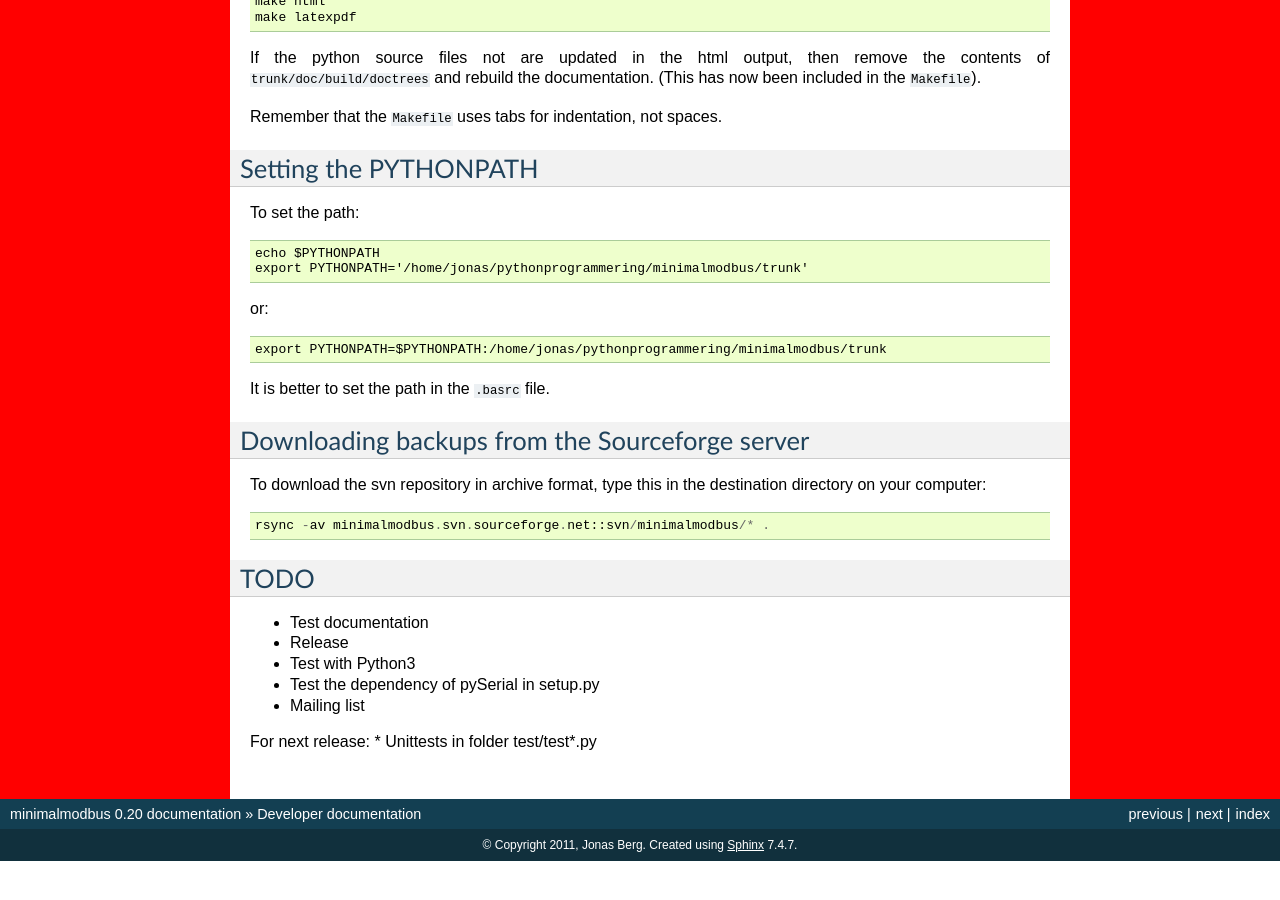
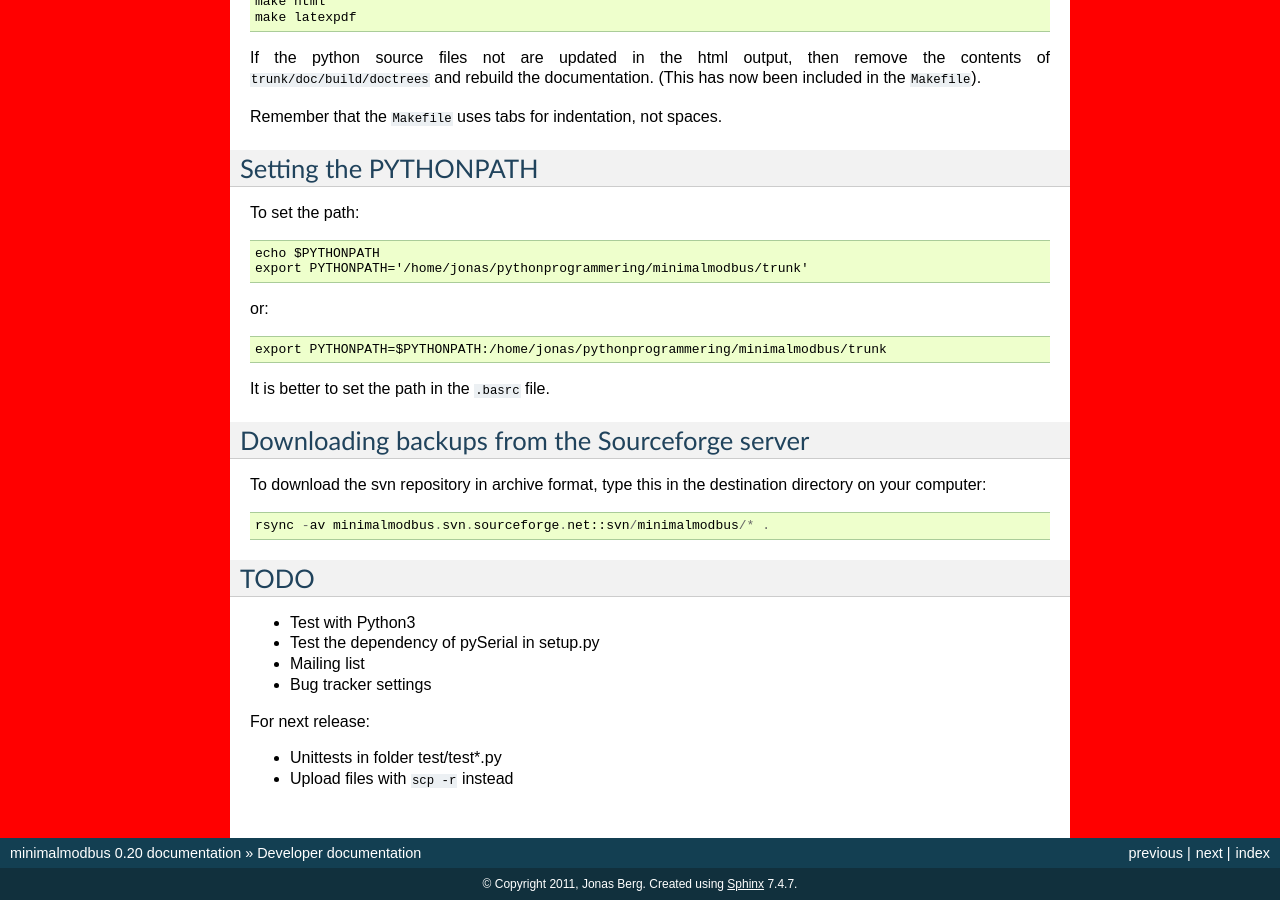
Before and after one commit to pyhys/minimalmodbus, a Sphinx documentation site: the page built from doc/administrative.rst, in a window 1280 px wide and 900 px high, scrolled down 3810 px. Built offline with Sphinx 7.4.7, drawn with Linux system fonts in a browser that asks for light colours; pages that are not in the unit, such as notebooks, are missing from menus; before the commit the page ends 4671 px from its top, so only the background shows below that.

```diff
--- a/doc/administrative.rst
+++ b/doc/administrative.rst
@@ -226,12 +226,14 @@ To download the svn repository in archive format, type this in the destination d
 
 TODO
 ----
-* Test documentation
-* Release
 
 * Test with Python3
 * Test the dependency of pySerial in setup.py
 * Mailing list
+* Bug tracker settings
+
 
 For next release:
+
 * Unittests in folder test/test*.py
+* Upload files with ``scp -r`` instead
--- a/setup.py
+++ b/setup.py
@@ -1,14 +1,16 @@
 #!/usr/bin/env python
 
 from distutils.core import setup
+import minimalmodbus
 
 with open('README.txt') as file:
     long_description = file.read()
 
 setup(name='MinimalModbus',
-    version='0.2',
-    description='Simple Modbus RTU implementation for Python',
+    version = minimalmodbus.__version__,
+    description = 'Simple Modbus RTU implementation for Python',
     long_description = long_description,
+    keywords = 'modbus serial RTU',
     author='Jonas Berg',
     author_email='pyhys@users.sourceforge.net',
     url='http://minimalmodbus.sourceforge.net/',
```
